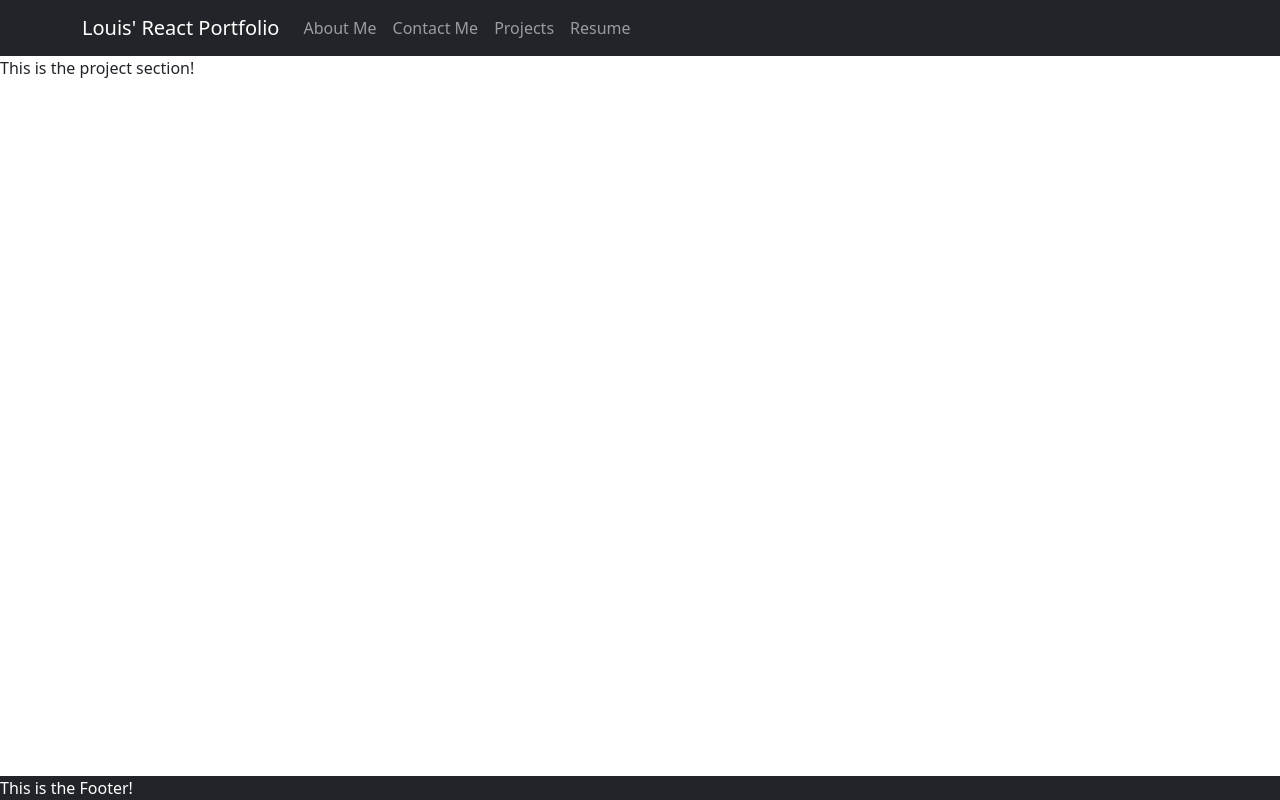
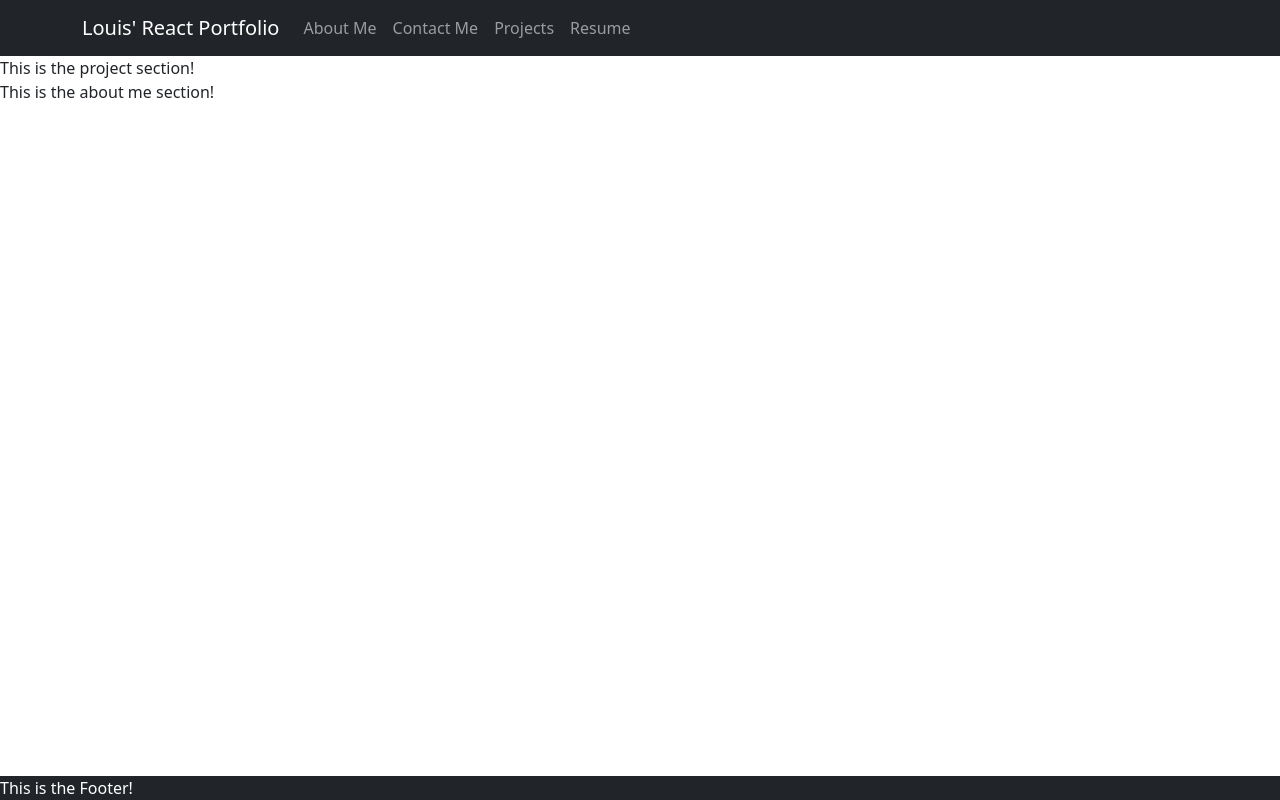
Before and after one commit to LDagnese/react-portfolio, a React (Create React App) app: page / in a window 1280 px wide. Built offline with nearby package versions, Linux system fonts and the light colour scheme.

Commit message:
added the aboutme component

```diff
--- a/src/App.jsx
+++ b/src/App.jsx
@@ -3,12 +3,14 @@ import 'bootstrap/dist/css/bootstrap.min.css';
 import NavHeader from './components/Nav';
 import Footer from './components/Footer';
 import Projects from './components/Project';
+import Aboutme from './components/About Me';
 
 function App() {
   return (
     <div className='d-flex flex-column min-vh-100'>
       <NavHeader />
       <Projects />
+      <Aboutme />
       <Footer />
     </div>
   );
--- /dev/null
+++ b/src/components/About Me/index.jsx
@@ -0,0 +1,11 @@
+import React from 'react';
+
+function Aboutme() {
+    return(
+        <div>
+            This is the about me section!
+        </div>
+    )
+}
+
+export default Aboutme;
```
